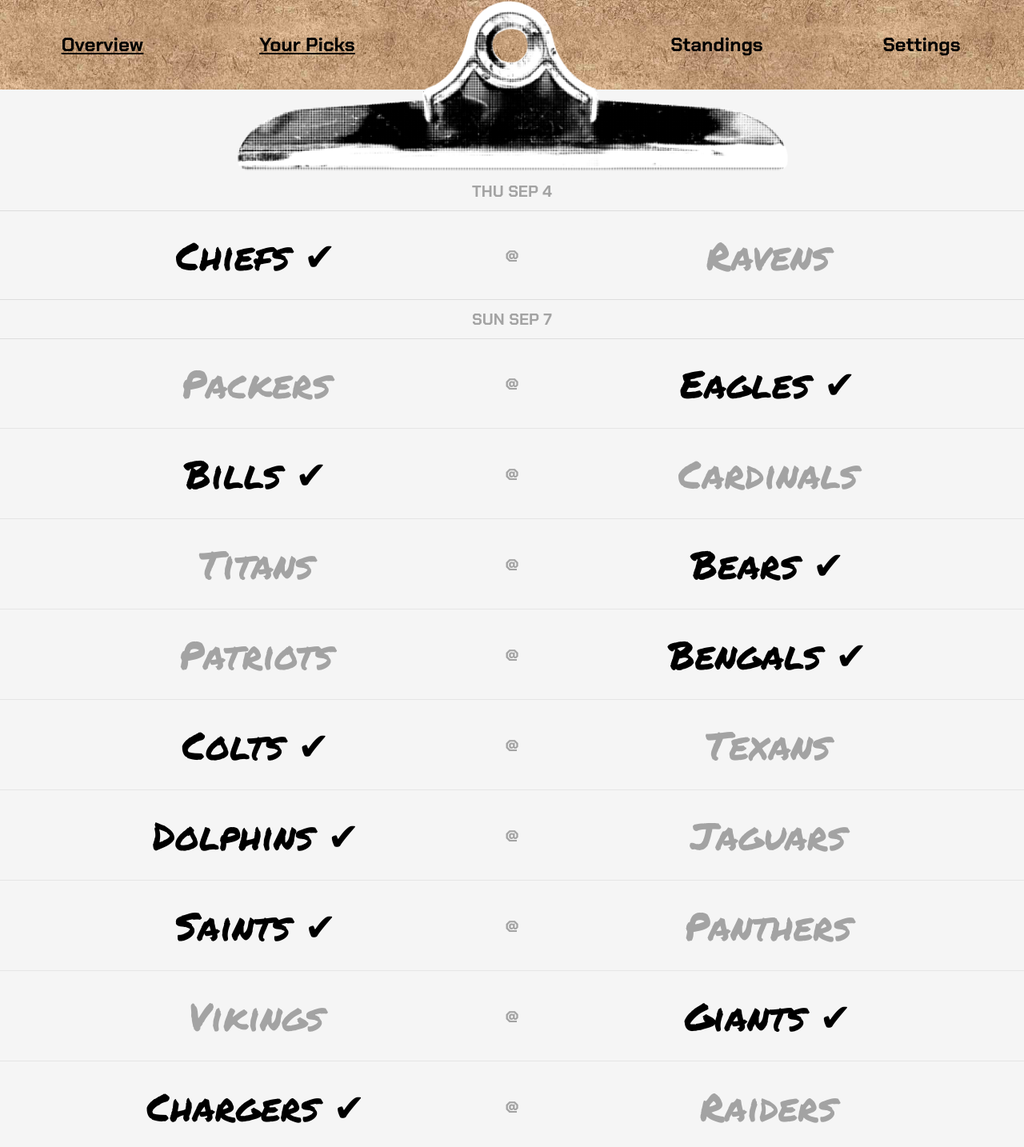
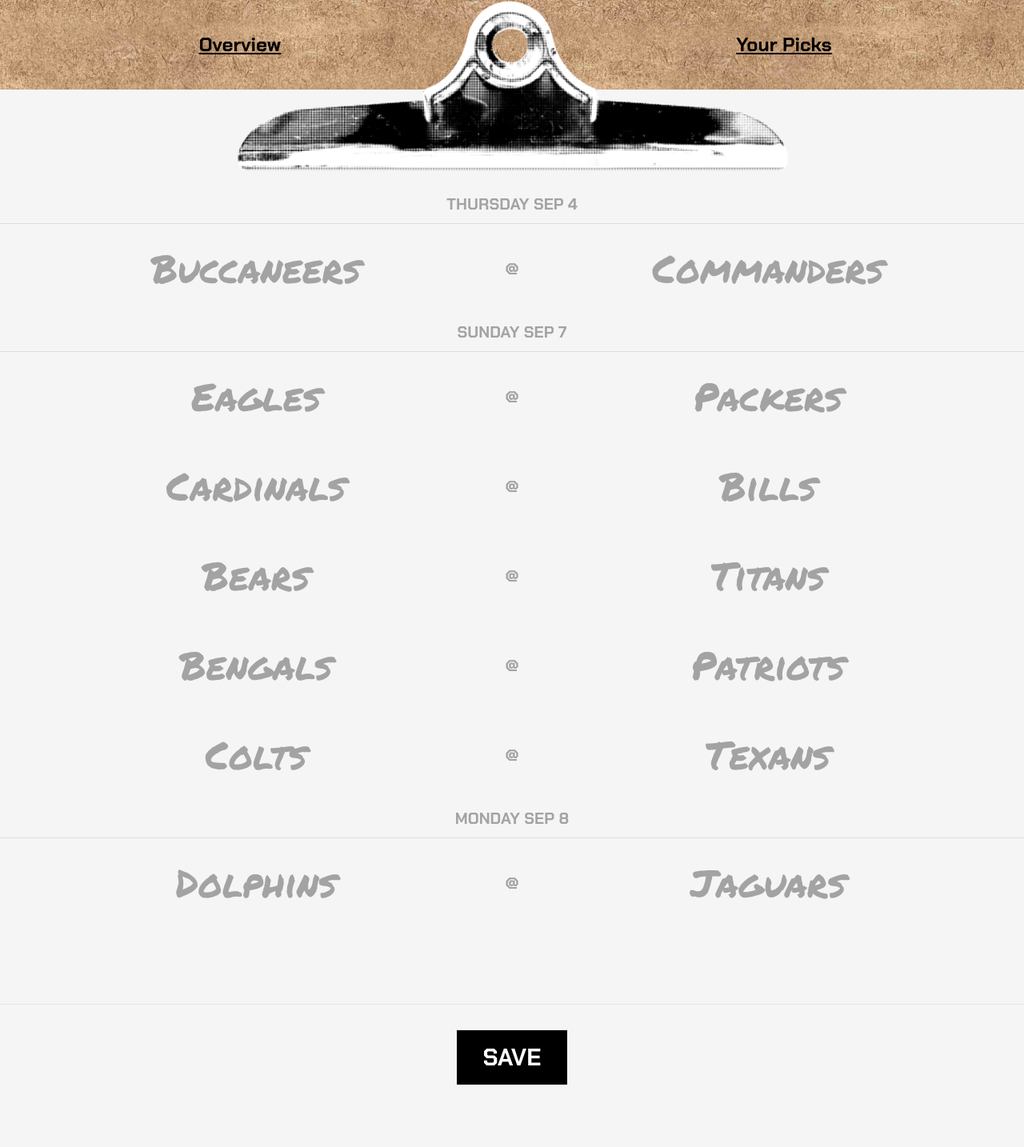
Before and after one commit to davidxcarroll/JimsClipboard, a React (Vite) app: page /picks in a window 1280 px wide. Shown: the top 1434 px of the page at 80% size. Built offline with nearby package versions, Linux system fonts and the light colour scheme.

Commit message:
picks toggle and save

```diff
--- a/src/components/circles/circleCheck01.jsx
+++ b/src/components/circles/circleCheck01.jsx
@@ -1,7 +1,7 @@
 export function CircleCheck01({ className = "", ...props }) {
   return (
     <svg
-      className={`absolute h-[150%] w-[300%] top-1/2 left-1/2 -translate-y-1/2 -translate-x-1/2 ${className}`}
+      className={`absolute h-[150%] w-[220%] top-1/2 left-1/2 -translate-y-1/2 -translate-x-1/2 ${className}`}
       viewBox="0 0 80 60"
       fill="none"
       xmlns="http://www.w3.org/2000/svg"
--- a/src/components/circles/circleCheck02.jsx
+++ b/src/components/circles/circleCheck02.jsx
@@ -1,7 +1,7 @@
 export function CircleCheck02({ className = "", ...props }) {
   return (
     <svg
-      className={`absolute h-[150%] w-[300%] top-1/2 left-1/2 -translate-y-1/2 -translate-x-1/2 ${className}`}
+      className={`absolute h-[150%] w-[220%] top-1/2 left-1/2 -translate-y-1/2 -translate-x-1/2 ${className}`}
       viewBox="0 0 80 60"
       fill="none"
       xmlns="http://www.w3.org/2000/svg"
--- a/src/components/circles/circleCheck03.jsx
+++ b/src/components/circles/circleCheck03.jsx
@@ -1,7 +1,7 @@
 export function CircleCheck03({ className = "", ...props }) {
   return (
     <svg
-      className={`absolute h-[150%] w-[300%] top-1/2 left-1/2 -translate-y-1/2 -translate-x-1/2 ${className}`}
+      className={`absolute h-[150%] w-[220%] top-1/2 left-1/2 -translate-y-1/2 -translate-x-1/2 ${className}`}
       viewBox="0 0 80 60"
       fill="none"
       xmlns="http://www.w3.org/2000/svg"
--- a/src/components/circles/circleTeamLg.jsx
+++ b/src/components/circles/circleTeamLg.jsx
@@ -1,7 +1,7 @@
 export function CircleTeamLg({ className = "", ...props }) {
   return (
     <svg
-      className={`absolute h-[150%] w-[300%] top-1/2 left-1/2 -translate-y-1/2 -translate-x-1/2 ${className}`}
+      className={`absolute h-[150%] w-[220%] top-1/2 left-1/2 -translate-y-1/2 -translate-x-1/2 ${className}`}
       viewBox="0 0 430 100"
       fill="none"
       xmlns="http://www.w3.org/2000/svg"
--- a/src/components/circles/circleTeamMd.jsx
+++ b/src/components/circles/circleTeamMd.jsx
@@ -1,7 +1,7 @@
 export function CircleTeamMd({ className = "", ...props }) {
   return (
     <svg
-      className={`absolute h-[150%] w-[300%] top-1/2 left-1/2 -translate-y-1/2 -translate-x-1/2 ${className}`}
+      className={`absolute h-[150%] w-[220%] top-1/2 left-1/2 -translate-y-1/2 -translate-x-1/2 ${className}`}
       viewBox="0 0 330 100"
       fill="none"
       xmlns="http://www.w3.org/2000/svg"
--- a/src/components/circles/circleTeamSm.jsx
+++ b/src/components/circles/circleTeamSm.jsx
@@ -1,7 +1,7 @@
 export function CircleTeamSm({ className = "", ...props }) {
   return (
     <svg
-      className={`absolute h-[150%] w-[300%] top-1/2 left-1/2 -translate-y-1/2 -translate-x-1/2 ${className}`}
+      className={`absolute h-[150%] w-[220%] top-1/2 left-1/2 -translate-y-1/2 -translate-x-1/2 ${className}`}
       viewBox="0 0 230 100"
       fill="none"
       xmlns="http://www.w3.org/2000/svg"
--- a/src/components/layout/Navigation.jsx
+++ b/src/components/layout/Navigation.jsx
@@ -2,18 +2,18 @@
 
 export function Navigation() {
   return (
+    // sm:grid sm:grid-cols-5 grid-cols-2 auto-rows-fr
     <nav className="
-      relative z-50
+      relative z-[500]
       sm:w-full min-w-[360px]
-      lg:h-28 sm:h-24 h-fit
-      max-sm:mb-4 max-xs:mb-12
-      grid sm:grid-cols-5 grid-cols-2 auto-rows-fr
+      lg:h-28 sm:h-24 h-20
+      flex flex-row gap-20
       chakra lg:text-2xl md:text-xl text-lg
     ">
       <NavLink
         to="/"
         className={({ isActive }) => `
-          flex whitespace-nowrap justify-center sm:items-center items-start p-2
+          w-full flex whitespace-nowrap justify-center items-center xs:p-8 p-4
           hover:underline cursor-pointer ${isActive ? 'underline' : ''}
         `}
       >
@@ -25,34 +25,35 @@
       <NavLink
         to="/picks"
         className={({ isActive }) => `
-          flex whitespace-nowrap justify-center sm:items-center items-start p-2
+          w-full flex whitespace-nowrap justify-center items-center xs:p-8 p-4
           hover:underline cursor-pointer ${isActive ? 'underline' : ''}
         `}
       >
         <p className="text-center">Your Picks</p>
       </NavLink>
 
-      <div className="max-sm:hidden" />
+      {/* <div className="max-sm:hidden" /> */}
 
-      <NavLink
+      {/* <NavLink
         to="/standings"
         className={({ isActive }) => `
-          flex whitespace-nowrap justify-center sm:items-center items-start p-2
+          flex whitespace-nowrap justify-center items-center p-2
           hover:underline cursor-pointer ${isActive ? 'underline' : ''}
         `}
       >
         <p className="text-center">Standings</p>
-      </NavLink>
+      </NavLink> */}
 
-      <NavLink
+      {/* <NavLink
         to="/settings"
         className={({ isActive }) => `
-          flex whitespace-nowrap justify-center sm:items-center items-start p-2
+          flex whitespace-nowrap justify-center items-center p-2
           hover:underline cursor-pointer ${isActive ? 'underline' : ''}
         `}
       >
         <p className="text-center">Settings</p>
-      </NavLink>
+      </NavLink> */}
+
     </nav>
   )
 }
--- a/src/views/YourPicks.jsx
+++ b/src/views/YourPicks.jsx
@@ -1,173 +1,113 @@
+import { useState } from 'react'
+import { getWeekSchedule } from '../data/schedule'
 import clipImage from '../assets/clip-305.png'
 
 export function YourPicks() {
+    const [picks, setPicks] = useState({})
+    const weekData = getWeekSchedule(1) // Always week 1 for picks
+
+    const handleTeamClick = (gameId, team) => {
+        setPicks(prevPicks => {
+            // If clicking the same team that's already picked, remove it
+            if (prevPicks[gameId] === team) {
+                const newPicks = { ...prevPicks }
+                delete newPicks[gameId]
+                return newPicks
+            }
+            // Otherwise set/update the pick for this game
+            return {
+                ...prevPicks,
+                [gameId]: team
+            }
+        })
+    }
+
     return (
-        <div className="
-        flex flex-col bg-neutral-100 pb-32
-        ">
+        <div className="flex flex-col bg-neutral-100 pb-12">
 
-            <div className="
-            relative z-10 flex items-center justify-center
-            lg:-mt-28 md:-mt-24 sm:-mt-20 xs:-mt-20 -mt-14
-            ">
+            <div className="relative z-[100] flex flex-col items-center justify-center mb-4 lg:-mt-28 md:-mt-24 xs:-mt-20 -mt-20">
                 <img
-                    className="lg:w-[700px] md:w-[600px] w-[450px] min-w-[400px] h-auto"
+                    className="lg:w-[700px] md:w-[600px] w-[500px] min-w-[340px] h-auto"
                     src={clipImage}
                     alt="Clipboard"
                 />
             </div>
 
+            {weekData && weekData.matchups.map((dateGroup, dateIndex) => (
+                <div key={dateIndex} className="flex flex-col">
+                    {/* Date Header */}
                     <div className="
                         flex items-center justify-center h-12 chakra bg-neutral-100 sticky top-0 z-20
                         uppercase lg:text-xl md:text-lg text-base text-neutral-400
                         shadow-[0_1px_0_#ddd]
                     ">
-                Thu Sep 4
+                        {dateGroup.day} {new Date(dateGroup.date).toLocaleDateString('en-US', {
+                            month: 'short',
+                            day: 'numeric'
+                        })}
                     </div>
 
-            <div className="relative flex flex-row items-stretch justify-center">
-                <div className="w-1/2 flex items-center justify-center p-8 marker text-center lg:text-5xl md:text-4xl sm:text-3xl text-2xl cursor-pointer">
-                    Chiefs ✔
+                    {/* Games */}
+                    {dateGroup.games.map((game, gameIndex) => {
+                        const gameId = `${dateIndex}-${gameIndex}`
+                        const selectedTeam = picks[gameId]
+
+                        return (
+                            <div key={gameIndex} className="relative flex flex-row items-stretch justify-center">
+                                {/* Home Team */}
+                                <div
+                                    onClick={() => handleTeamClick(gameId, game.homeTeam)}
+                                    className={`
+                                        w-1/2 flex items-center justify-center p-8 marker text-center
+                                        lg:text-5xl md:text-4xl sm:text-3xl xs:text-2xl text-xl cursor-pointer
+                                        ${selectedTeam === game.homeTeam ? '' : 'text-neutral-400'}
+                                    `}
+                                >
+                                    {game.homeTeam} {selectedTeam === game.homeTeam && '✔'}
                                 </div>
-                <div className="absolute w-10 h-10 z-0 flex items-center justify-center top-1/2 -translate-y-1/2 left-1/2 -translate-x-1/2 chakra lg:text-xl md:text-lg text-base text-neutral-400">
+
+                                {/* @ Symbol */}
+                                <div className="
+                                    absolute w-10 h-10 z-0
+                                    flex items-center justify-center
+                                    top-1/2 -translate-y-1/2
+                                    left-1/2 -translate-x-1/2
+                                    chakra lg:text-xl md:text-lg text-base text-neutral-400
+                                ">
                                     @
                                 </div>
-                <div className="w-1/2 flex items-center justify-center p-8 marker text-center lg:text-5xl md:text-4xl sm:text-3xl text-2xl text-neutral-400 cursor-pointer">
-                    Ravens
+
+                                {/* Away Team */}
+                                <div
+                                    onClick={() => handleTeamClick(gameId, game.awayTeam)}
+                                    className={`
+                                        w-1/2 flex items-center justify-center p-8 marker text-center
+                                        lg:text-5xl md:text-4xl sm:text-3xl xs:text-2xl text-xl cursor-pointer
+                                        ${selectedTeam === game.awayTeam ? '' : 'text-neutral-400'}
+                                    `}
+                                >
+                                    {game.awayTeam} {selectedTeam === game.awayTeam && '✔'}
+                                </div>
+                            </div>
+                        )
+                    })}
+                </div>
+            ))}
+
+            {/* Divider */}
+            <div className="w-full h-[1px] sm:mt-24 mt-12 bg-neutral-200" />
+
+            <div className="flex items-center justify-center p-8">
+                <div className="
+                    flex items-center justify-center py-4 px-8 bg-black cursor-pointer
+                    chakra uppercase text-white
+                    lg:text-3xl md:text-2xl sm:text-xl text-lg
+                ">
+                    Save
                 </div>
             </div>
 
-            <div className="
-              flex items-center justify-center h-12 chakra bg-neutral-100 sticky top-0 z-20
-              uppercase lg:text-xl md:text-lg text-base text-neutral-400
-              shadow-[0_1px_0_#ddd,0_-1px_0_#ddd]
-            ">
-                Sun Sep 7
-            </div>
 
-            <div className="relative flex flex-row items-stretch justify-center">
-                <div className="w-1/2 flex items-center justify-center p-8 marker text-center lg:text-5xl md:text-4xl sm:text-3xl text-2xl text-neutral-400 cursor-pointer">
-                    Packers
-                </div>
-                <div className="absolute w-10 h-10 z-0 flex items-center justify-center top-1/2 -translate-y-1/2 left-1/2 -translate-x-1/2 chakra lg:text-xl md:text-lg text-base text-neutral-400">
-                    @
-                </div>
-                <div className="w-1/2 flex items-center justify-center p-8 marker text-center lg:text-5xl md:text-4xl sm:text-3xl text-2xl cursor-pointer">
-                    Eagles ✔
-                </div>
-            </div>
-
-            <div className="w-full h-[1px] bg-neutral-200" />
-
-            <div className="relative flex flex-row items-stretch justify-center">
-                <div className="w-1/2 flex items-center justify-center p-8 marker text-center lg:text-5xl md:text-4xl sm:text-3xl text-2xl cursor-pointer">
-                    Bills ✔
-                </div>
-                <div className="absolute w-10 h-10 z-0 flex items-center justify-center top-1/2 -translate-y-1/2 left-1/2 -translate-x-1/2 chakra lg:text-xl md:text-lg text-base text-neutral-400">
-                    @
-                </div>
-                <div className="w-1/2 flex items-center justify-center p-8 marker text-center lg:text-5xl md:text-4xl sm:text-3xl text-2xl text-neutral-400 cursor-pointer">
-                    Cardinals
-                </div>
-            </div>
-
-            <div className="w-full h-[1px] bg-neutral-200" />
-
-            <div className="relative flex flex-row items-stretch justify-center">
-                <div className="w-1/2 flex items-center justify-center p-8 marker text-center lg:text-5xl md:text-4xl sm:text-3xl text-2xl text-neutral-400 cursor-pointer">
-                    Titans
-                </div>
-                <div className="absolute w-10 h-10 z-0 flex items-center justify-center top-1/2 -translate-y-1/2 left-1/2 -translate-x-1/2 chakra lg:text-xl md:text-lg text-base text-neutral-400">
-                    @
-                </div>
-                <div className="w-1/2 flex items-center justify-center p-8 marker text-center lg:text-5xl md:text-4xl sm:text-3xl text-2xl cursor-pointer">
-                    Bears ✔
-                </div>
-            </div>
-
-            <div className="w-full h-[1px] bg-neutral-200" />
-
-            <div className="relative flex flex-row items-stretch justify-center">
-                <div className="w-1/2 flex items-center justify-center p-8 marker text-center lg:text-5xl md:text-4xl sm:text-3xl text-2xl text-neutral-400 cursor-pointer">
-                    Patriots
-                </div>
-                <div className="absolute w-10 h-10 z-0 flex items-center justify-center top-1/2 -translate-y-1/2 left-1/2 -translate-x-1/2 chakra lg:text-xl md:text-lg text-base text-neutral-400">
-                    @
-                </div>
-                <div className="w-1/2 flex items-center justify-center p-8 marker text-center lg:text-5xl md:text-4xl sm:text-3xl text-2xl cursor-pointer">
-                    Bengals ✔
-                </div>
-            </div>
-
-            <div className="w-full h-[1px] bg-neutral-200" />
-
-            <div className="relative flex flex-row items-stretch justify-center">
-                <div className="w-1/2 flex items-center justify-center p-8 marker text-center lg:text-5xl md:text-4xl sm:text-3xl text-2xl cursor-pointer">
-                    Colts ✔
-                </div>
-                <div className="absolute w-10 h-10 z-0 flex items-center justify-center top-1/2 -translate-y-1/2 left-1/2 -translate-x-1/2 chakra lg:text-xl md:text-lg text-base text-neutral-400">
-                    @
-                </div>
-                <div className="w-1/2 flex items-center justify-center p-8 marker text-center lg:text-5xl md:text-4xl sm:text-3xl text-2xl text-neutral-400 cursor-pointer">
-                    Texans
-                </div>
-            </div>
-
-            <div className="w-full h-[1px] bg-neutral-200" />
-
-            <div className="relative flex flex-row items-stretch justify-center">
-                <div className="w-1/2 flex items-center justify-center p-8 marker text-center lg:text-5xl md:text-4xl sm:text-3xl text-2xl cursor-pointer">
-                    Dolphins ✔
-                </div>
-                <div className="absolute w-10 h-10 z-0 flex items-center justify-center top-1/2 -translate-y-1/2 left-1/2 -translate-x-1/2 chakra lg:text-xl md:text-lg text-base text-neutral-400">
-                    @
-                </div>
-                <div className="w-1/2 flex items-center justify-center p-8 marker text-center lg:text-5xl md:text-4xl sm:text-3xl text-2xl text-neutral-400 cursor-pointer">
-                    Jaguars
-                </div>
-            </div>
-
-            <div className="w-full h-[1px] bg-neutral-200" />
-
-            <div className="relative flex flex-row items-stretch justify-center">
-                <div className="w-1/2 flex items-center justify-center p-8 marker text-center lg:text-5xl md:text-4xl sm:text-3xl text-2xl cursor-pointer">
-                    Saints ✔
-                </div>
-                <div className="absolute w-10 h-10 z-0 flex items-center justify-center top-1/2 -translate-y-1/2 left-1/2 -translate-x-1/2 chakra lg:text-xl md:text-lg text-base text-neutral-400">
-                    @
-                </div>
-                <div className="w-1/2 flex items-center justify-center p-8 marker text-center lg:text-5xl md:text-4xl sm:text-3xl text-2xl text-neutral-400 cursor-pointer">
-                    Panthers
-                </div>
-            </div>
-
-            <div className="w-full h-[1px] bg-neutral-200" />
-
-            <div className="relative flex flex-row items-stretch justify-center">
-                <div className="w-1/2 flex items-center justify-center p-8 marker text-center lg:text-5xl md:text-4xl sm:text-3xl text-2xl text-neutral-400 cursor-pointer">
-                    Vikings
-                </div>
-                <div className="absolute w-10 h-10 z-0 flex items-center justify-center top-1/2 -translate-y-1/2 left-1/2 -translate-x-1/2 chakra lg:text-xl md:text-lg text-base text-neutral-400">
-                    @
-                </div>
-                <div className="w-1/2 flex items-center justify-center p-8 marker text-center lg:text-5xl md:text-4xl sm:text-3xl text-2xl cursor-pointer">
-                    Giants ✔
-                </div>
-            </div>
-
-            <div className="w-full h-[1px] bg-neutral-200" />
-
-            <div className="relative flex flex-row items-stretch justify-center">
-                <div className="w-1/2 flex items-center justify-center p-8 marker text-center lg:text-5xl md:text-4xl sm:text-3xl text-2xl cursor-pointer">
-                    Chargers ✔
-                </div>
-                <div className="absolute w-10 h-10 z-0 flex items-center justify-center top-1/2 -translate-y-1/2 left-1/2 -translate-x-1/2 chakra lg:text-xl md:text-lg text-base text-neutral-400">
-                    @
-                </div>
-                <div className="w-1/2 flex items-center justify-center p-8 marker text-center lg:text-5xl md:text-4xl sm:text-3xl text-2xl text-neutral-400 cursor-pointer">
-                    Raiders
-                </div>
-            </div>
 
         </div>
     )
```
Also changed, not shown: src/components/shared/MatchupRow.jsx (+9 -9 lines), src/components/shared/ParticipantsHeader.jsx (added, +26 -0 lines), src/views/Overview.jsx (+10 -30 lines). Lines whose indentation alone changed are shown as unchanged.
